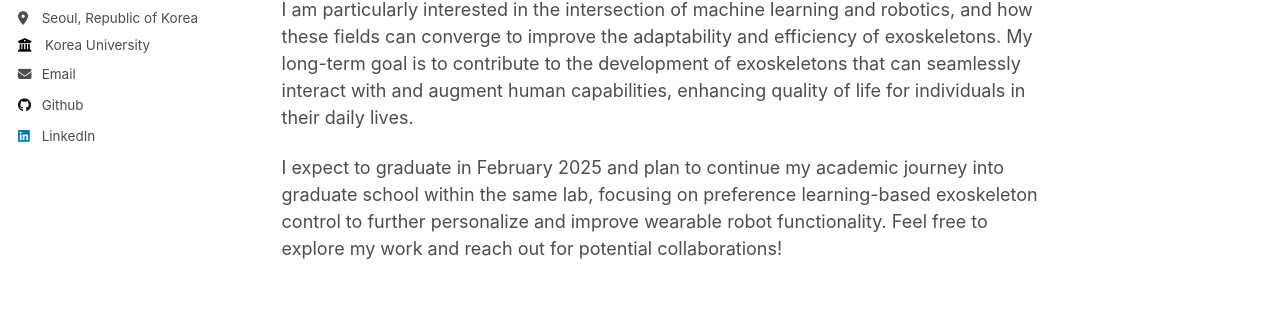
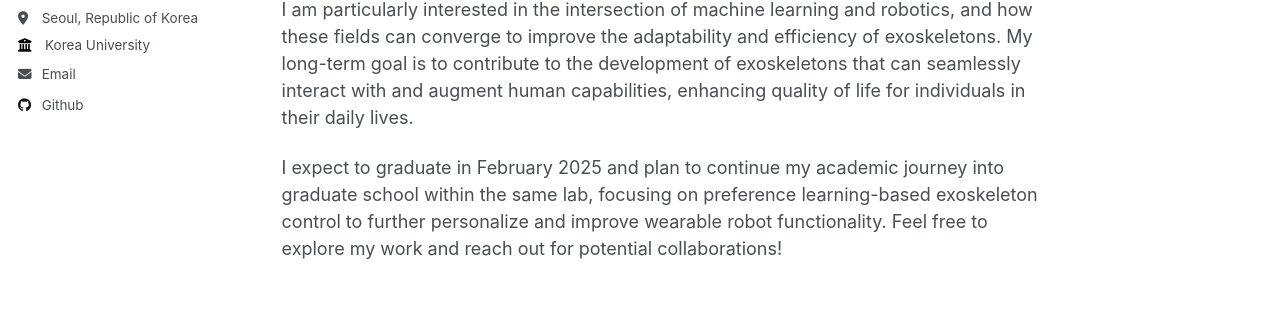
Before and after one commit to suninbaek/suninbaek.github.io, a Jekyll site: the page built from _pages/about.md, in a window 1280 px wide. Shown: the part 442-762 px from the top of the page. Built offline with Jekyll 4.4.1, drawn with Linux system fonts in a browser that asks for light colours.

Commit message:
Update _config.yml

```diff
--- a/_config.yml
+++ b/_config.yml
@@ -57,7 +57,7 @@ author:
   keybase          : # Username
   instagram        : # Username
   lastfm           : # Username
-  linkedin         : "https://www.linkedin.com/in/sunin-baek-8a467a259?lipi=urn%3Ali%3Apage%3Ad_flagship3_profile_view_base_contact_details%3B6lnkAAWGQIy7rFLenMTESA%3D%3D"
+  linkedin         : # "https://www.linkedin.com/in/sunin-baek-8a467a259?lipi=urn%3Ali%3Apage%3Ad_flagship3_profile_view_base_contact_details%3B6lnkAAWGQIy7rFLenMTESA%3D%3D"
   mastodon         : # URL
   medium           : # URL
   pinterest        : # Username
```
